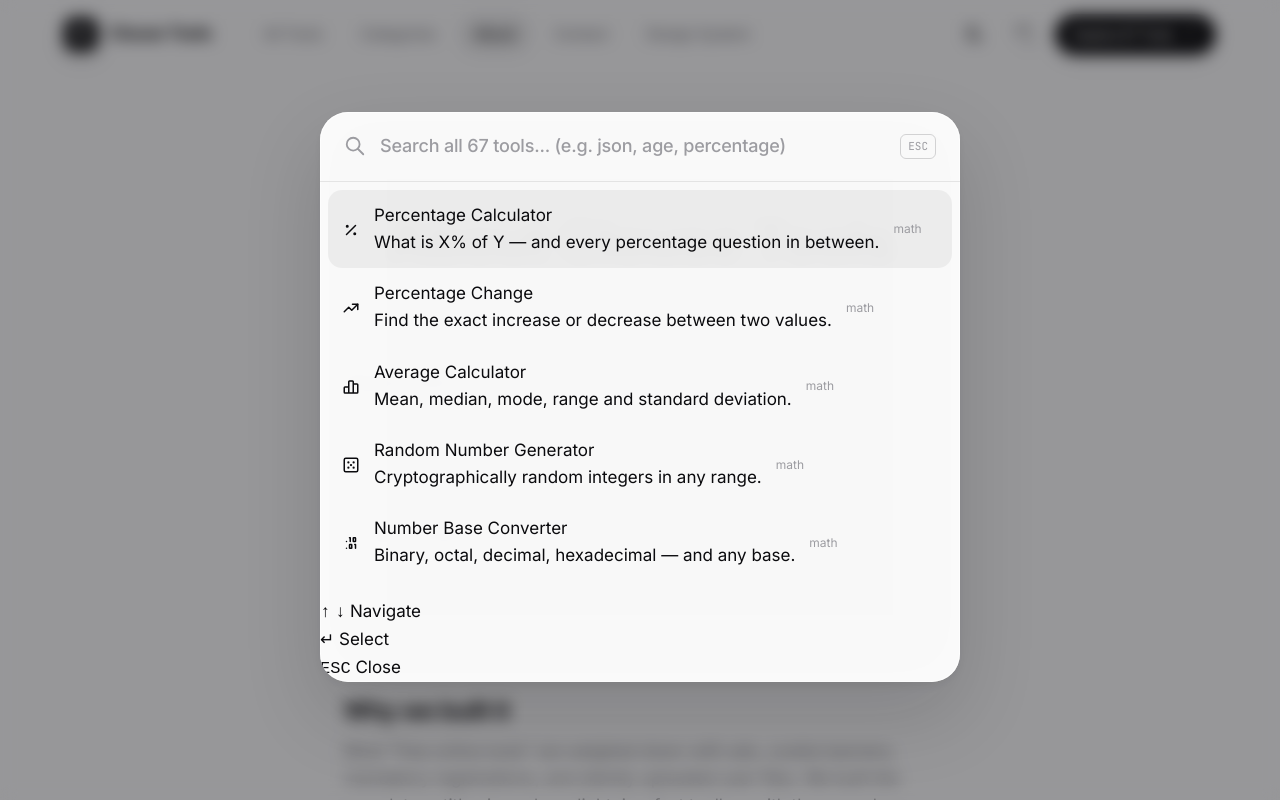
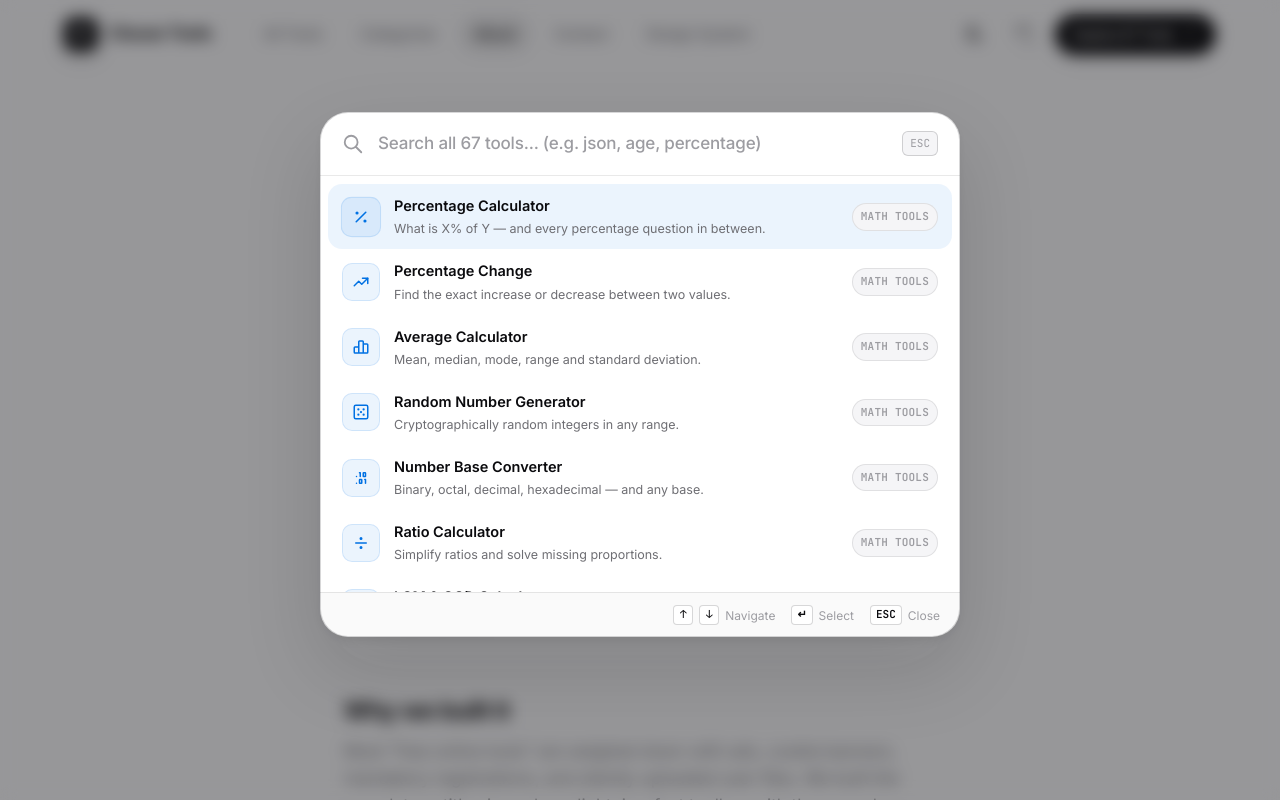
Before and after one commit to ViictorN/clouse-tools, a Next.js app: page /about in a window 1280 px wide. Both pictures are taken after a click on the button "⌘K". Shown: the top 800 px of the page. Built offline with nearby package versions, Linux system fonts and the light colour scheme.

Commit message:
fix(ui): polish command palette styles, localize category badges in search and cards, refine tool runner contrast

```diff
--- a/app/[locale]/contact/page.tsx
+++ b/app/[locale]/contact/page.tsx
@@ -80,7 +80,7 @@ export default function LocalizedContactPage() {
               <h2 style={{ fontSize: '1.75rem', fontWeight: 700, marginBottom: '12px' }}>
                 {isPt ? 'Mensagem Recebida!' : 'Thank you for reaching out!'}
               </h2>
-              <p style={{ color: 'var(--text-sub)', maxWidth: '520px', margin: '0 auto 28px', lineHeight: 1.6 }}>
+              <p style={{ color: 'var(--ink-2)', maxWidth: '520px', margin: '0 auto 28px', lineHeight: 1.6 }}>
                 {isPt
                   ? 'Agradecemos o seu contato. O Clouse Tools é um projeto aberto e evolui diretamente com as contribuições e sugestões da comunidade.'
                   : 'We have received your note. Because Clouse Tools is an open community-driven project, user feedback directly shapes our roadmap.'}
@@ -230,7 +230,7 @@ export default function LocalizedContactPage() {
                   background: 'var(--surface)',
                   padding: '24px 30px',
                   borderRadius: 'var(--r-lg)',
-                  border: '1px solid var(--border)',
+                  border: '1px solid var(--line)',
                   flexWrap: 'wrap',
                   gap: '16px',
                 }}
@@ -239,7 +239,7 @@ export default function LocalizedContactPage() {
                   <h3 style={{ fontSize: '1.1rem', fontWeight: 600, margin: 0 }}>
                     {isPt ? 'Prefere o GitHub?' : 'Prefer GitHub?'}
                   </h3>
-                  <p style={{ margin: '4px 0 0', color: 'var(--text-sub)', fontSize: '0.9rem' }}>
+                  <p style={{ margin: '4px 0 0', color: 'var(--ink-2)', fontSize: '0.9rem' }}>
                     {isPt
                       ? 'Abra uma issue ou pull request diretamente no repositório oficial.'
                       : 'Open an issue or submit a pull request directly in our repository.'}
--- a/app/[locale]/search/page.tsx
+++ b/app/[locale]/search/page.tsx
@@ -117,7 +117,7 @@ function SearchContent() {
                     ? `Nenhuma ferramenta encontrada para "${query}"`
                     : `No tools found matching "${query}"`}
                 </b>
-                <p style={{ marginTop: 8, color: 'var(--text-sub)' }}>
+                <p style={{ marginTop: 8, color: 'var(--ink-2)' }}>
                   {isPt
                     ? 'Tente termos mais amplos como "converter", "matemática" ou "código".'
                     : 'Try searching for a broader term like "convert", "math", or "code".'}
--- a/app/globals.css
+++ b/app/globals.css
@@ -312,31 +312,57 @@ h1, h2, h3, h4 { font-weight: 700; letter-spacing: -0.02em; line-height: 1.08; }
 }
 .search-overlay.open { opacity: 1; visibility: visible; }
 .search-panel {
-  max-width: 640px; margin: 0 auto; background: rgba(255, 255, 255, 0.96);
+  max-width: 640px; margin: 0 auto; background: var(--surface);
   -webkit-backdrop-filter: blur(30px) saturate(180%); backdrop-filter: blur(30px) saturate(180%);
-  border-radius: var(--r-lg); box-shadow: var(--sh-lg), inset 0 0 0 1px rgba(255,255,255,.7);
+  border-radius: var(--r-lg); box-shadow: var(--sh-lg), inset 0 0 0 1px var(--line-2);
   overflow: hidden; transform: translateY(14px) scale(0.98); transition: transform .4s var(--ease);
 }
 .search-overlay.open .search-panel { transform: none; }
-.search-row { display: flex; align-items: center; gap: 14px; padding: 20px 24px; border-bottom: 1px solid var(--line); }
-.search-row .icn, .search-row .icon-wrapper { width: 22px; height: 22px; color: var(--ink-3); }
-.search-input { flex: 1; border: 0; outline: none; background: none; font-size: 18px; font-weight: 500; letter-spacing: -0.01em; }
+.search-row { display: flex; align-items: center; gap: 14px; padding: 18px 22px; border-bottom: 1px solid var(--line); }
+.search-row .icon-wrapper { width: 22px; height: 22px; color: var(--ink-3); flex-shrink: 0; }
+.search-input { flex: 1; border: 0; outline: none; background: none; font-size: 17px; font-weight: 500; letter-spacing: -0.01em; color: var(--ink); }
 .search-input::placeholder { color: var(--ink-3); }
-.search-hint { font-size: 11px; font-family: var(--mono); color: var(--ink-3); border: 1px solid var(--line-2); border-radius: 6px; padding: 3px 7px; }
+.search-hint { font-size: 11px; font-family: var(--mono); color: var(--ink-3); border: 1px solid var(--line-2); border-radius: 6px; padding: 3px 7px; background: var(--bg); }
 .search-results { max-height: min(52vh, 460px); overflow-y: auto; padding: 8px; }
 .search-results .sr-item {
-  display: flex; align-items: center; gap: 14px; padding: 12px 14px; border-radius: var(--r-sm); cursor: pointer;
-  transition: background .18s; text-decoration: none; color: inherit;
+  display: flex; align-items: center; gap: 14px; padding: 10px 14px; border-radius: var(--r-sm); cursor: pointer;
+  transition: background .18s ease, transform .18s ease; text-decoration: none; color: inherit;
 }
-.search-results .sr-item.active, .search-results .sr-item:hover { background: rgba(11, 11, 14, 0.05); }
-.search-results .sr-item .tile-icn { width: 38px; height: 38px; border-radius: 10px; }
-.search-results .sr-item .tile-icn .icon-wrapper { width: 19px; height: 19px; }
-.sr-name { font-weight: 600; font-size: 14.5px; }
-.sr-cat { font-size: 12px; color: var(--ink-3); }
-.sr-empty { text-align: center; padding: 36px 20px; color: var(--ink-2); font-size: var(--fs-sm); }
-.sr-empty b { display: block; font-size: 16px; margin-bottom: 4px; color: var(--ink); }
-.search-results::-webkit-scrollbar { width: 8px; }
-.search-results::-webkit-scrollbar-thumb { background: var(--line-2); border-radius: 8px; }
+.search-results .sr-item.active, .search-results .sr-item:hover { background: rgba(0, 113, 227, 0.08); }
+[data-theme="dark"] .search-results .sr-item.active, [data-theme="dark"] .search-results .sr-item:hover { background: rgba(255, 255, 255, 0.08); }
+.sr-icn {
+  width: 38px; height: 38px; border-radius: 10px; display: grid; place-items: center;
+  background: rgba(0, 113, 227, 0.08); color: var(--blue); flex-shrink: 0;
+  box-shadow: inset 0 0 0 1px rgba(0, 113, 227, 0.12); transition: transform .2s var(--ease-spring);
+}
+[data-theme="dark"] .sr-icn {
+  background: rgba(255, 255, 255, 0.1); color: #fff;
+  box-shadow: inset 0 0 0 1px rgba(255, 255, 255, 0.14);
+}
+.search-results .sr-item:hover .sr-icn, .search-results .sr-item.active .sr-icn { transform: scale(1.06); }
+.sr-text { flex: 1; min-width: 0; }
+.sr-title { font-weight: 600; font-size: 14.5px; color: var(--ink); }
+.sr-desc { font-size: 12.5px; color: var(--ink-2); white-space: nowrap; overflow: hidden; text-overflow: ellipsis; max-width: 380px; margin-top: 2px; }
+.sr-cat {
+  font-size: 11px; font-weight: 600; font-family: var(--mono); text-transform: uppercase;
+  color: var(--ink-3); padding: 4px 8px; border-radius: var(--pill);
+  background: var(--bg); border: 1px solid var(--line); flex-shrink: 0; letter-spacing: 0.02em;
+}
+.search-footer {
+  display: flex; align-items: center; justify-content: flex-end; gap: 16px;
+  padding: 12px 20px; background: rgba(11, 11, 14, 0.02); border-top: 1px solid var(--line);
+  font-size: 12px; color: var(--ink-3);
+}
+[data-theme="dark"] .search-footer { background: rgba(0, 0, 0, 0.2); }
+.sf-hint { display: inline-flex; align-items: center; gap: 6px; }
+.sf-hint kbd {
+  display: inline-flex; align-items: center; justify-content: center; min-width: 20px; height: 20px;
+  padding: 0 5px; font-family: var(--mono); font-size: 11px; font-weight: 600;
+  border-radius: 4px; background: var(--surface); border: 1px solid var(--line-2);
+  box-shadow: var(--sh-xs); color: var(--ink);
+}
+.search-results::-webkit-scrollbar { width: 6px; }
+.search-results::-webkit-scrollbar-thumb { background: var(--line-2); border-radius: 6px; }
 
 /* ---------- 8. HERO ---------- */
 .hero { position: relative; padding: calc(var(--nav-h) + clamp(48px, 9vh, 110px)) 0 clamp(48px, 7vh, 90px); text-align: center; overflow: clip; }
@@ -1032,6 +1058,7 @@ section[id] { scroll-margin-top: calc(var(--nav-h) + 24px); }
 .footer ul a:hover { color: var(--ink); }
 .footer-bottom { display: flex; align-items: center; justify-content: space-between; gap: 16px; padding-top: 28px; border-top: 1px solid var(--line); flex-wrap: wrap; }
 .footer-bottom p { font-size: 13px; color: var(--ink-3); }
+.footer-actions { display: flex; align-items: center; gap: 14px; flex-wrap: wrap; }
 .footer-social { display: flex; gap: 6px; }
 .footer-social a { width: 38px; height: 38px; border-radius: 50%; display: grid; place-items: center; color: var(--ink-2); transition: background .25s, color .25s; }
 .footer-social a:hover { background: var(--bg); color: var(--ink); }
@@ -1206,9 +1233,41 @@ section[id] { scroll-margin-top: calc(var(--nav-h) + 24px); }
 .mt-12 { margin-top: 12px !important; }
 .mt-16 { margin-top: 16px !important; }
 .mt-24 { margin-top: 24px !important; }
+.mt-80 { margin-top: clamp(48px, 8vh, 80px) !important; }
 .error-note-m0 { margin-top: 0 !important; }
 .full-width { width: 100% !important; }
+.full-w { width: 100% !important; }
+.text-center { text-align: center !important; }
 .cursor-pointer { cursor: pointer !important; }
+
+.desktop-only { display: inline-flex !important; }
+.mobile-only { display: none !important; }
+
+@media (max-width: 768px) {
+  .desktop-only { display: none !important; }
+  .mobile-only { display: block !important; }
+}
+
+.hero-head-cat {
+  display: flex;
+  align-items: center;
+  justify-content: center;
+  gap: 16px;
+  margin: 14px auto 16px;
+  flex-wrap: wrap;
+}
+.hero-head-cat .tile-icn {
+  width: 56px;
+  height: 56px;
+  border-radius: var(--r-md);
+}
+.hero-head-cat .tile-icn .icon-wrapper {
+  width: 28px;
+  height: 28px;
+}
+.hero-head-cat .h-d2 {
+  margin: 0;
+}
 
 /* Swatch colors for components showcase */
 .swatch-ink { background: var(--ink); }
--- a/app/page.tsx
+++ b/app/page.tsx
@@ -19,7 +19,7 @@ export default function RootPage() {
         alignItems: 'center',
         justifyContent: 'center',
         background: 'var(--bg, #0b0b0e)',
-        color: 'var(--text-sub, #86868b)',
+        color: 'var(--ink-2, #86868b)',
         fontFamily: 'var(--font-inter, sans-serif)',
       }}
     >
@@ -30,7 +30,7 @@ export default function RootPage() {
             height: 44,
             borderRadius: '50%',
             border: '2px solid rgba(255, 255, 255, 0.1)',
-            borderTopColor: 'var(--primary, #6366f1)',
+            borderTopColor: 'var(--blue, #0071e3)',
             animation: 'spin 0.8s linear infinite',
             margin: '0 auto 16px',
           }}
--- a/components/CommandPalette.tsx
+++ b/components/CommandPalette.tsx
@@ -5,7 +5,7 @@ import { useRouter, usePathname } from 'next/navigation';
 import { Tool } from '@/lib/data';
 import { Icon } from '@/lib/icons';
 import { Locale } from '@/lib/i18n';
-import { getLocalizedTools } from '@/lib/translations';
+import { getLocalizedTools, getLocalizedCategoryById } from '@/lib/translations';
 
 interface CommandPaletteProps {
   isOpen: boolean;
@@ -145,7 +145,10 @@ export function CommandPalette({ isOpen, onClose }: CommandPaletteProps) {
 
         <div className="search-results">
           {results.length > 0 ? (
-            results.map((tool, index) => (
+            results.map((tool, index) => {
+              const catObj = getLocalizedCategoryById(tool.cat, locale);
+              const catName = catObj?.name || tool.cat;
+              return (
                 <Link
                   key={tool.slug}
                   href={`/${locale}/tool/${tool.slug}`}
@@ -160,13 +163,14 @@ export function CommandPalette({ isOpen, onClose }: CommandPaletteProps) {
                     <div className="sr-title">{tool.name}</div>
                     <div className="sr-desc">{tool.desc}</div>
                   </div>
-                <span className="sr-cat">{tool.cat}</span>
+                  <span className="sr-cat">{catName}</span>
                 </Link>
-            ))
+              );
+            })
           ) : (
             <div className="empty-state" style={{ padding: '36px 20px', textAlign: 'center' }}>
               <Icon name="search" size={32} />
-              <p style={{ marginTop: 12, color: 'var(--text-sub)' }}>
+              <p style={{ marginTop: 12, color: 'var(--ink-2)' }}>
                 {locale === 'pt-br' ? 'Nenhuma ferramenta encontrada.' : 'No tools found.'}
               </p>
             </div>
--- a/components/Footer.tsx
+++ b/components/Footer.tsx
@@ -5,6 +5,7 @@ import { usePathname } from 'next/navigation';
 import { Icon } from '@/lib/icons';
 import { Locale } from '@/lib/i18n';
 import { getLocalizedCategories, getLocalizedPopularTools, t } from '@/lib/translations';
+import { LanguageSelector } from './LanguageSelector';
 
 export function Footer() {
   const pathname = usePathname();
@@ -104,6 +105,9 @@ export function Footer() {
             </a>
             . {t('footer.allRights', locale)}
           </p>
+
+          <div className="footer-actions">
+            <LanguageSelector currentLocale={locale} />
             <div className="footer-social">
               <a
                 href="https://github.com/ViictorN/clouse-tools"
@@ -124,6 +128,7 @@ export function Footer() {
             </div>
           </div>
         </div>
+      </div>
     </footer>
   );
 }
--- a/components/ToolCard.tsx
+++ b/components/ToolCard.tsx
@@ -5,7 +5,7 @@ import { usePathname } from 'next/navigation';
 import { Tool } from '@/lib/data';
 import { Icon } from '@/lib/icons';
 import { Locale } from '@/lib/i18n';
-import { getLocalizedTool } from '@/lib/translations';
+import { getLocalizedTool, getLocalizedCategoryById } from '@/lib/translations';
 
 export function ToolCard({ tool, locale: propLocale }: { tool: Tool; locale?: Locale }) {
   const cardRef = useRef<HTMLAnchorElement>(null);
@@ -15,6 +15,8 @@ export function ToolCard({ tool, locale: propLocale }: { tool: Tool; locale?: Lo
   const locale: Locale =
     propLocale || (pathname?.startsWith('/pt-br') || pathname?.startsWith('/pt') ? 'pt-br' : 'en');
   const localizedTool = getLocalizedTool(tool, locale);
+  const category = getLocalizedCategoryById(tool.cat, locale);
+  const categoryName = category?.name || tool.cat;
 
   useEffect(() => {
     try {
@@ -119,7 +121,7 @@ export function ToolCard({ tool, locale: propLocale }: { tool: Tool; locale?: Lo
       </div>
       <p>{localizedTool.desc}</p>
       <div className="t-foot">
-        <span className="t-cat">{tool.cat}</span>
+        <span className="t-cat">{categoryName}</span>
         <span className="t-go" aria-hidden="true">
           <Icon name="arrow-right" size={16} />
         </span>
--- a/components/ToolsDirectory.tsx
+++ b/components/ToolsDirectory.tsx
@@ -105,7 +105,7 @@ export function ToolsDirectory({ initialCategory = 'all' }: { initialCategory?:
           <h3 style={{ marginTop: 16 }}>
             {locale === 'pt-br' ? 'Nenhuma ferramenta encontrada' : 'No tools matched your search'}
           </h3>
-          <p style={{ color: 'var(--text-sub)', marginTop: 8 }}>
+          <p style={{ color: 'var(--ink-2)', marginTop: 8 }}>
             {locale === 'pt-br'
               ? 'Tente buscar com outros termos ou selecione outra categoria.'
               : 'Try adjusting your search terms or browse all categories.'}
```
Also changed, not shown: components/ToolRenderer.tsx (+12 -9 lines). Lines whose indentation alone changed are shown as unchanged.
